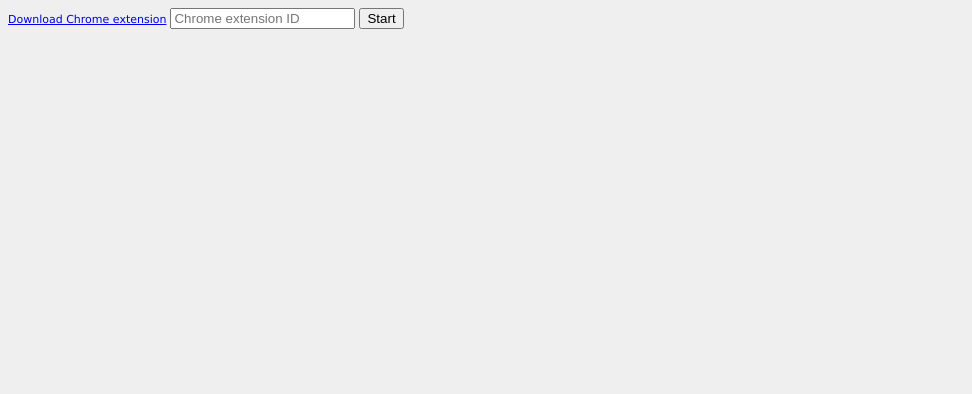
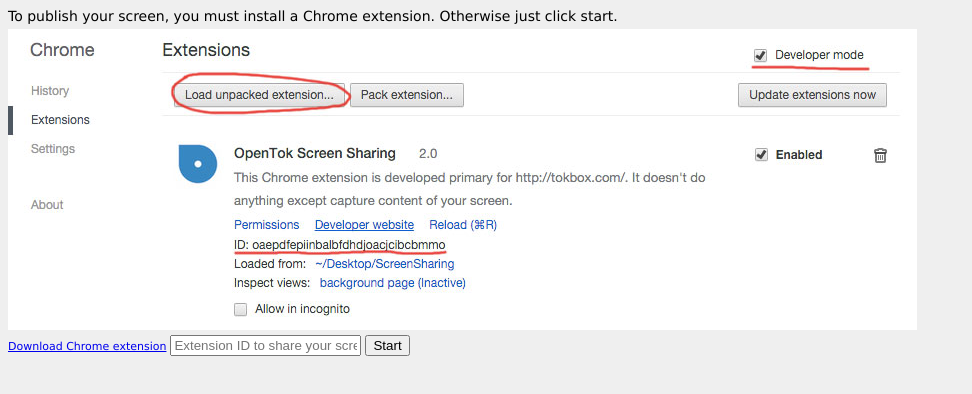
Before and after one commit to sstawecki/screensharing, a browser extension: page index.html in a window 1280 px wide. Shown: the whole page, without its empty margins (0-972 px from the left). Drawn offline with Linux system fonts and the light colour scheme.

Commit message:
Extension id is stored in local storage. Added usage information

```diff
--- a/index.html
+++ b/index.html
@@ -5,8 +5,13 @@
 </head>
 <body>
 <div>
+    <div class="info">
+        <div class="title">To publish your screen, you must install a Chrome extension. Otherwise just click start.</div>
+        <img src="info.jpg" alt="Info"/>
+    </div>
+
     <a target="_blank" class="download-extension-link" title="Download Chrome extension" href="screensharing.tar.gz">Download Chrome extension</a>
-    <input type="text" id="extensionId" placeholder="Chrome extension ID"> <input type="button" value="Start" id="startbtn">
+    <input type="text" id="extensionId" placeholder="Extension ID to share your screen"> <input type="button" value="Start" id="startbtn">
 </div>
 <div id="screen-publisher"></div>
 <div id="screen-subscriber"></div>
--- a/js/app.js
+++ b/js/app.js
@@ -118,13 +118,20 @@ var CreateTokboxApp = function() {
 
 var app;
 var onStart;
+var storedExtId;
 var startbtn = $('#startbtn');
 var extensionId = $('#extensionId');
 domready.subscribe(function() {
     console.log('DOM ready');
+    storedExtId = localStorage.getItem('extensionId');
+    if (storedExtId != null) {
+        extensionId.val(storedExtId);
+    }
     startbtn.show();
     onStart = Rx.Observable.fromEvent(startbtn,'click');
     onStart.subscribe(function(e){
+        startbtn.val('Starting ');
+        localStorage.setItem('extensionId',extensionId.val());
         app = CreateTokboxApp();
         app.extensionId = extensionId.val();
         app.init();
--- a/styles/common.css
+++ b/styles/common.css
@@ -9,5 +9,19 @@ body, html {
 
 .download-extension-link {
     font-family: Verdana;
-    font-size: 11;
+    font-size: 11px
 }
+
+#extensionId {
+    width: 191px;
+}
+
+.info {
+    font-family: Verdana;
+    font-size: 14px;
+    margin: 5px 0;
+}
+
+.info .title {
+    margin: 5px 0;
+}
```
Also changed, not shown: info.jpg (added).
